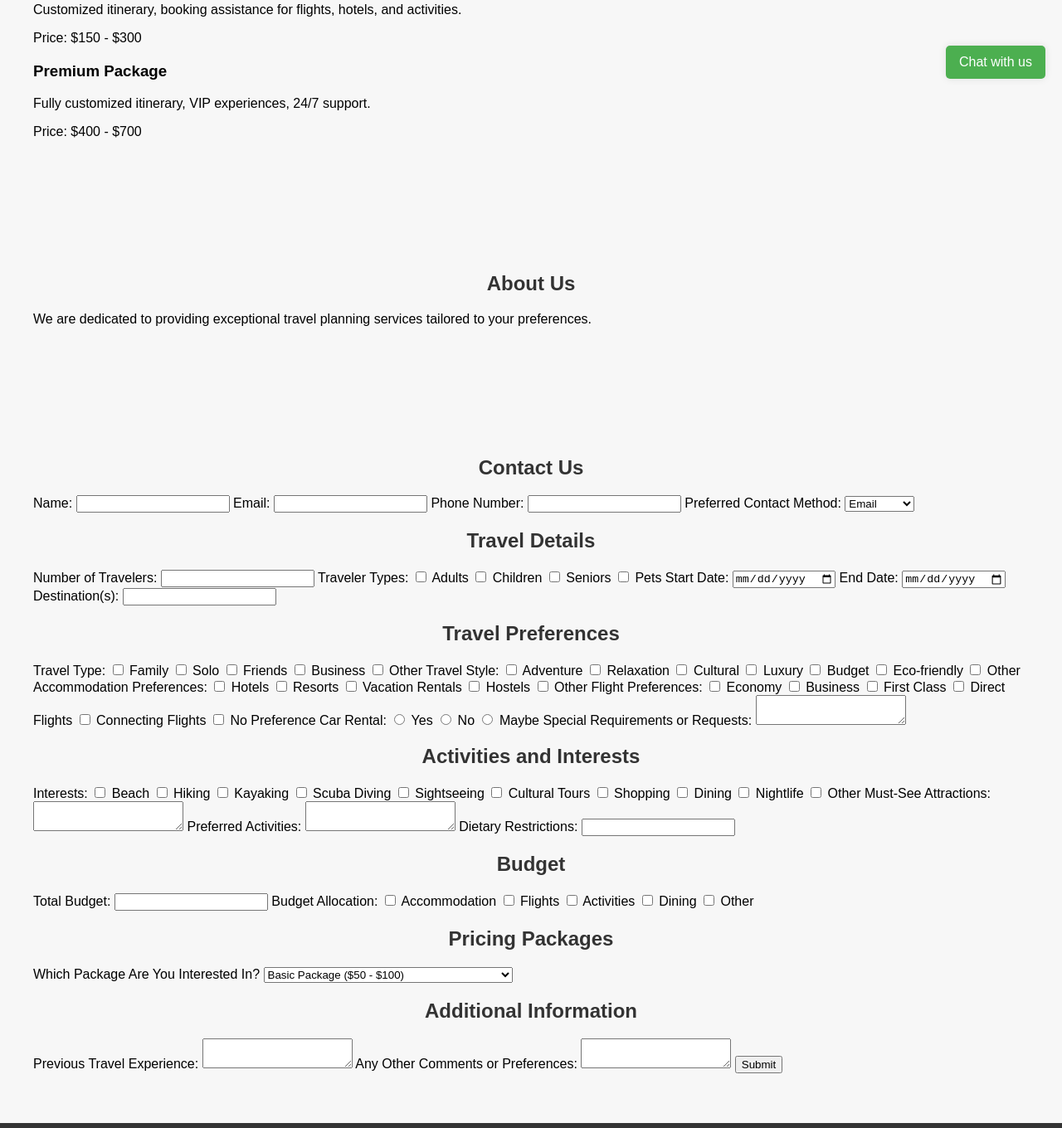
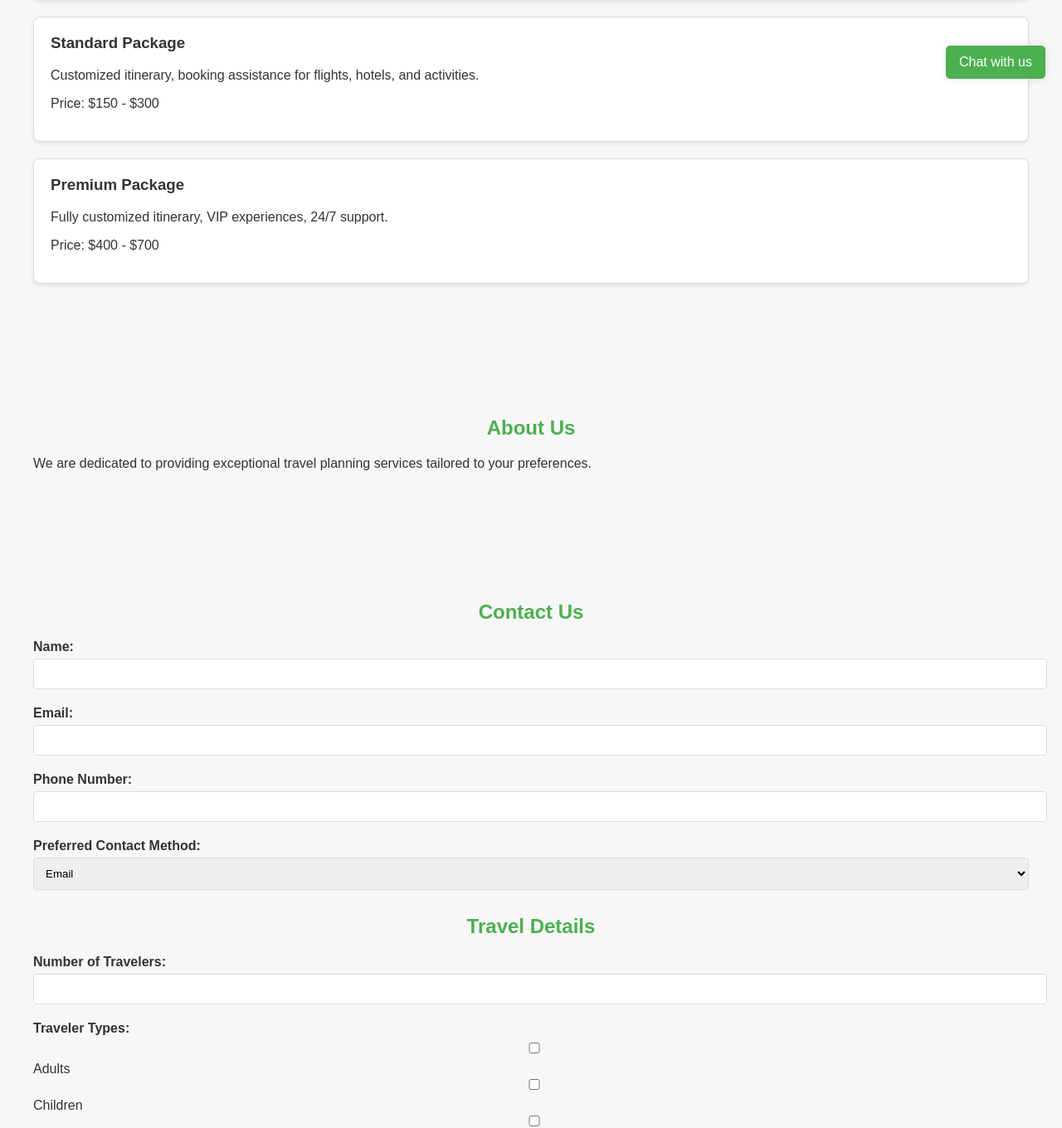
Before and after one commit to KrishnaSathvik/travel-planner, a website: page index.html in a window 1280 px wide. Shown: the part 685-2045 px from the top of the page at 83% size. Drawn offline with Linux system fonts and the light colour scheme.

Commit message:
Update styles.css

```diff
--- a/public/styles.css
+++ b/public/styles.css
@@ -1,8 +1,10 @@
+/* General styles */
 body {
     font-family: Arial, sans-serif;
     margin: 0;
     padding: 0;
     background-color: #f7f7f7;
+    color: #333;
 }
 
 .container {
@@ -11,10 +13,12 @@ body {
     padding: 20px;
 }
 
+/* Header styles */
 header {
     background-color: #4CAF50;
     color: white;
     padding: 20px 0;
+    box-shadow: 0 2px 4px rgba(0, 0, 0, 0.1);
 }
 
 header h1 {
@@ -36,21 +40,70 @@ nav ul li {
 nav ul li a {
     color: white;
     text-decoration: none;
+    font-weight: bold;
 }
 
+nav ul li a:hover {
+    text-decoration: underline;
+}
+
+/* Section styles */
 section {
     padding: 40px 0;
 }
 
 section h2 {
     text-align: center;
-    color: #333;
+    color: #4CAF50;
 }
 
 .service {
+    background-color: white;
+    border: 1px solid #ddd;
+    border-radius: 8px;
+    padding: 20px;
     margin-bottom: 20px;
+    box-shadow: 0 2px 4px rgba(0, 0, 0, 0.1);
 }
 
+.service h3 {
+    margin-top: 0;
+}
+
+/* Form styles */
+form label {
+    display: block;
+    margin: 10px 0 5px;
+    font-weight: bold;
+}
+
+form input, form select, form textarea {
+    width: 100%;
+    padding: 10px;
+    margin-bottom: 10px;
+    border: 1px solid #ddd;
+    border-radius: 4px;
+}
+
+form textarea {
+    resize: vertical;
+}
+
+form button {
+    background-color: #4CAF50;
+    color: white;
+    border: none;
+    padding: 15px 20px;
+    font-size: 16px;
+    border-radius: 4px;
+    cursor: pointer;
+}
+
+form button:hover {
+    background-color: #45a049;
+}
+
+/* Footer styles */
 footer {
     background-color: #333;
     color: white;
@@ -58,6 +111,7 @@ footer {
     padding: 10px 0;
 }
 
+/* Chatbox styles */
 #chatbox {
     position: fixed;
     bottom: 20px;
@@ -67,6 +121,7 @@ footer {
     border-radius: 5px;
     box-shadow: 0 0 10px rgba(0, 0, 0, 0.1);
     padding: 10px;
+    z-index: 1000;
 }
 
 #chatButton {
```
